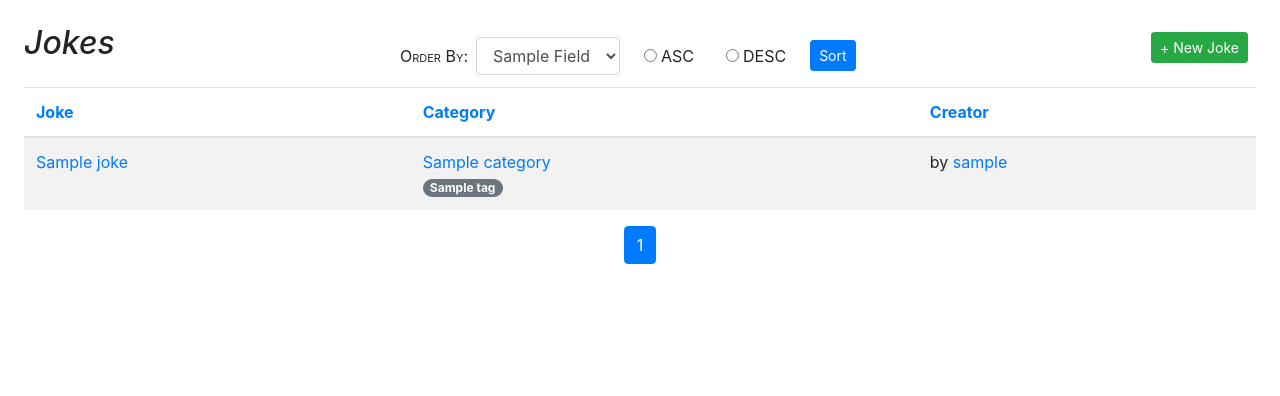
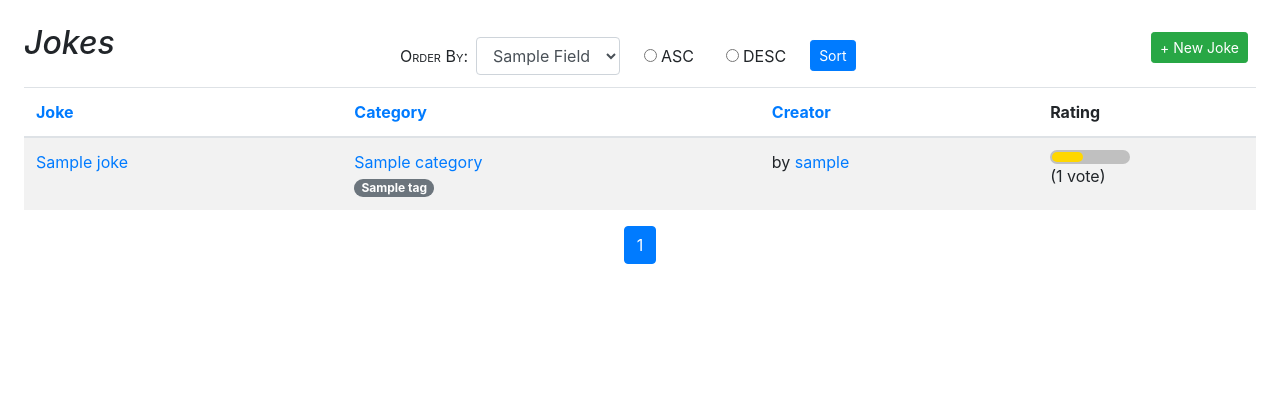
Before and after one commit to jaredmdunn/djangojokes.com, a Django app: template templates/jokes/joke_list.html in a window 1280 px wide. Shown: the part 65-461 px from the top of the page. Run offline with Django 3.2, Linux system fonts and the light colour scheme; the template is opened without the code that fills it: most values are stand-ins (such as "Sample title", 1, 10 or a date in 2020); parts of the project's set-up code (start-up, migrations or seed data) failed here and were passed over; some libraries are stand-ins or nearby versions.

Commit message:
not repeating queries

```diff
--- a/djangojokes/settings.py
+++ b/djangojokes/settings.py
@@ -28,6 +28,9 @@ DEBUG = True
 
 ALLOWED_HOSTS = []
 
+INTERNAL_IPS = [
+    '127.0.0.1',
+]
 
 # Application definition
 
@@ -47,6 +50,7 @@ INSTALLED_APPS = [
     'allauth.account',
     'allauth.socialaccount',
     'crispy_forms',
+    'debug_toolbar',
 
     # my apps
     'common.apps.CommonConfig',
@@ -61,6 +65,7 @@ SITE_ID = 1
 CRISPY_TEMPLATE_PACK = 'bootstrap4'
 
 MIDDLEWARE = [
+    'debug_toolbar.middleware.DebugToolbarMiddleware', # The Debug Toolbar
     'django.middleware.security.SecurityMiddleware',
     'django.contrib.sessions.middleware.SessionMiddleware',
     'django.middleware.common.CommonMiddleware',
--- a/djangojokes/urls.py
+++ b/djangojokes/urls.py
@@ -32,3 +32,9 @@ urlpatterns = [
     path('jokes/', include('jokes.urls')),
     path('', include('pages.urls')),
 ] + static(settings.MEDIA_URL, document_root=settings.MEDIA_ROOT)
+
+if settings.DEBUG:
+    import debug_toolbar
+    urlpatterns = [
+        path('__debug__/', include(debug_toolbar.urls)),
+    ] + urlpatterns
--- a/jokes/views.py
+++ b/jokes/views.py
@@ -112,7 +112,7 @@ class JokeListView(ListView):
             username = self.kwargs['username']
             qs = qs.filter(user__username=username)
 
-        return qs.order_by(ordering)
+        return qs.prefetch_related('category', 'user').order_by(ordering)
 
 
 class JokeUpdateView(SuccessMessageMixin, UserPassesTestMixin, UpdateView):
--- a/static/css/main.css
+++ b/static/css/main.css
@@ -50,3 +50,17 @@ label {
   background-color: pink;
   color: darkred;
 }
+
+/* RATING BAR */
+#rating-container {
+  background-color: silver;
+  border-radius: .5em;
+  max-width: 5rem;
+  padding: 2px;
+}
+
+#rating {
+  background-color: gold;
+  border-radius: .5em;
+  height: 10px;
+}
--- a/templates/jokes/joke_list.html
+++ b/templates/jokes/joke_list.html
@@ -58,6 +58,7 @@
             {% else %}
               <th><a href="?order=creator&direction=asc&q={{ request.GET.q }}">Creator</a></th>
             {% endif %}
+            <th>Rating</th>
           </tr>
         {% endwith %}
       </thead>
@@ -91,6 +92,14 @@
                 {{ joke.user.username }}</a>
               </td>
             {% endif %}
+            <td>
+              {% with votes=joke.votes %}
+                <div id="rating-container" title="{{ votes.rating }}">
+                  <div id="rating" style="width: {% widthratio votes.rating 10 100 %}%;"></div>
+                </div>
+                ({{ votes.num_votes }} vote{{ votes.num_votes|pluralize }})
+              {% endwith %}
+            </td>
           </tr>
         {% endfor %}
       </tbody>
```
Also changed, not shown: jokes/models.py (+17 -8 lines), templates/jokes/joke_detail.html (+12 -8 lines).
